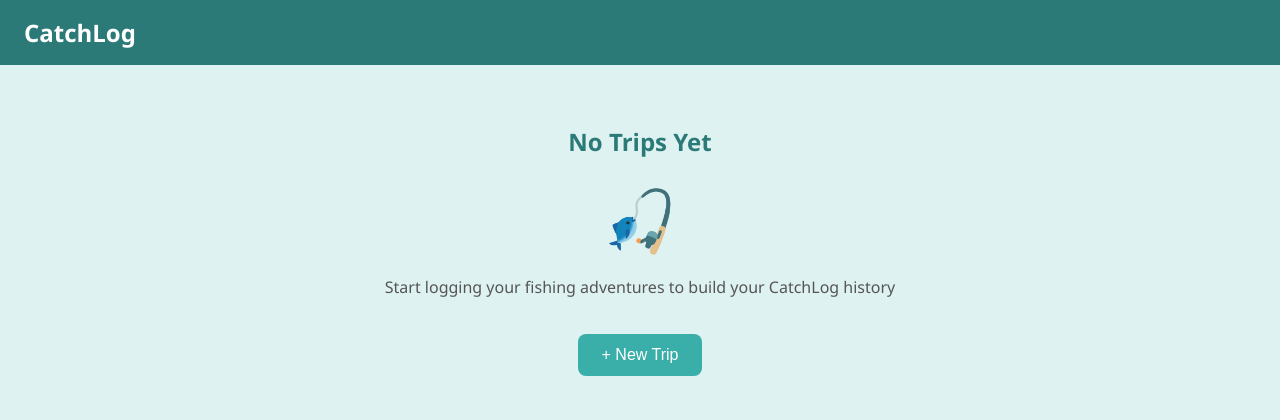
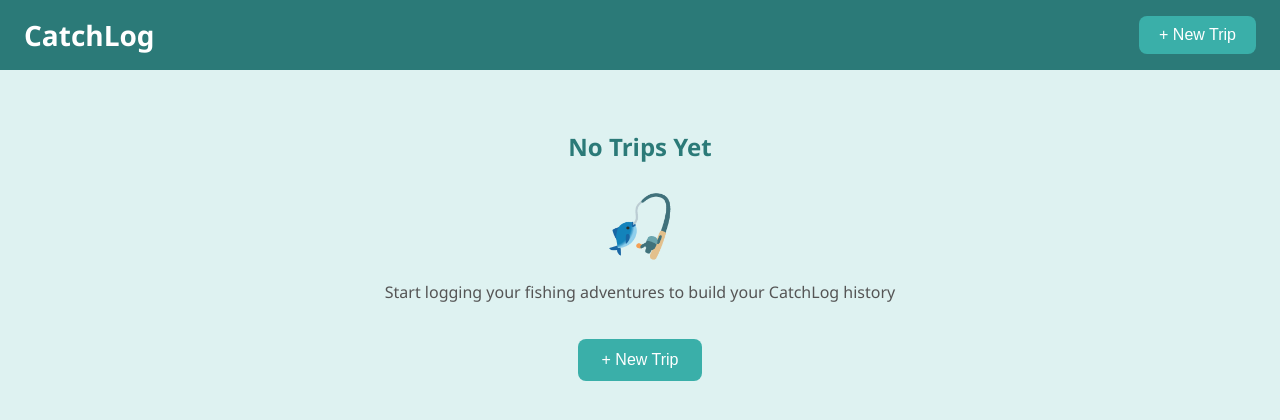
Before and after one commit to Whytebread/ITWEB400, a React (Create React App) app in the folder catchlog/: page / in a window 1280 px wide. Shown: the top 420 px of the page. Built offline with nearby package versions, Linux system fonts and the light colour scheme.

Commit message:
minor css changes

```diff
--- a/catchlog/src/Components/TripCard.jsx
+++ b/catchlog/src/Components/TripCard.jsx
@@ -3,13 +3,13 @@ import React from 'react';
 function TripCard({ trip, onEdit, onRequestDelete }) {
     return (
         <div style={cardStyle}>
-      <h3>{trip.bodyOfWater} - {trip.catchDate}</h3>
+            <h2>{trip.bodyOfWater} - {trip.catchDate}</h2>
             <p><strong>Weather:</strong> {trip.weather}</p>
             <p><strong>Notes:</strong> {trip.notes}</p>
 
-      <div>
-        <h4>Catches:</h4>
-        <ul>
+            <div style={catchesSectionStyle}>
+                <h4 style={catchesTitleStyle}>Catches</h4>
+                <ul style={catchListStyle}>
                     {trip.catches.map((c, index) => (
                         <li key={index}>
                             {c.species} — {c.weight} lbs, {c.length} in, Bait: {c.bait}
@@ -61,4 +61,25 @@ const deleteButtonStyle = {
     cursor: 'pointer'
 };
 
+const catchesSectionStyle = {
+  backgroundColor: '#EDF7F6',
+  padding: '12px',
+  borderRadius: '8px',
+  marginTop: '10px'
+};
+
+const catchesTitleStyle = {
+  color: '#2B7A78',
+  marginBottom: '8px',
+  marginTop: "0px",
+  fontSize: '20px'
+};
+
+const catchListStyle = {
+  listStyleType: 'disc',
+  paddingLeft: '20px',
+  margin: 0
+};
+
+
 export default TripCard;
--- a/catchlog/src/Components/TripForm.jsx
+++ b/catchlog/src/Components/TripForm.jsx
@@ -5,6 +5,9 @@ import { Link } from 'react-router-dom';
 
 // *******IMPROVEMENTS/CHANGES******//
 // either need to only have the catch delete button show if there is more than one catch entered or to not allow the delete if there is only one catch
+// if no catch information is entered either display no catches or make it required, or a prompt that confirms no fish caught
+// maybe add clicking cancel brings back to the dashboard, or just remove cancel button
+
 
 // ensures the form is blank and so initialData can contain data that may need to be edited in the future
 function TripForm({ onSubmit, initialData = null }) {
--- a/catchlog/src/Pages/Dashboard.jsx
+++ b/catchlog/src/Pages/Dashboard.jsx
@@ -5,7 +5,6 @@ import Modal from '../Components/Modal';
 import { useNavigate } from 'react-router-dom';
 
 // ********IMPROVEMENTS/CHANGES*********//
-// need to have add trip button show if there are no trip cards populated
 
 function Dashboard({ trips, setTrips }) {
 
@@ -42,19 +41,14 @@ const navigate = useNavigate();
 
   return (
     <div style={{ backgroundColor: "#DEF2F1", minHeight: "100vh" }}>
-      {/* Header */}
-      <header style={{
-        backgroundColor: "#2B7A78",
-        padding: "16px 24px",
-        color: "white"
-      }}>
-        <h1 style={{
-          margin: 0,
-          fontSize: "24px",
-          fontWeight: "bold"
-        }}>
-          CatchLog
-        </h1>
+
+<header style={headerStyle}>
+  <div style={headerContentStyle}>
+    <h1 style={titleStyle}>CatchLog</h1>
+    <Link to="/add">
+      <button style={addButtonStyle}>+ New Trip</button>
+    </Link>
+  </div>
 </header>
 
       {/* If no trips are logged, a display reflects this */}
@@ -93,7 +87,7 @@ const navigate = useNavigate();
         <div>
           {/* loop through trips and display each */}
 
-          <div style= {cardGridStyle}>
+          <div style={cardGridStyle}>
             {trips.map((trip, index) => (
               <TripCard
                 key={index}
@@ -128,4 +122,34 @@ const cardGridStyle = {
   padding: '20px',
   justifyItems: 'center',
 };
+
+const headerStyle = {
+  backgroundColor: "#2B7A78",
+  padding: "16px 24px",
+  color: "white"
+};
+
+const headerContentStyle = {
+  display: "flex",
+  justifyContent: "space-between",
+  alignItems: "center"
+};
+
+const titleStyle = {
+  margin: 0,
+  fontSize: "28px",
+  fontWeight: "bold"
+};
+
+const addButtonStyle = {
+  backgroundColor: "#3AAFA9",
+  color: "white",
+  border: "none",
+  padding: "10px 20px",
+  borderRadius: "8px",
+  fontSize: "16px",
+  cursor: "pointer"
+};
+
+
 export default Dashboard;
```
Lines whose indentation alone changed are shown as unchanged.
